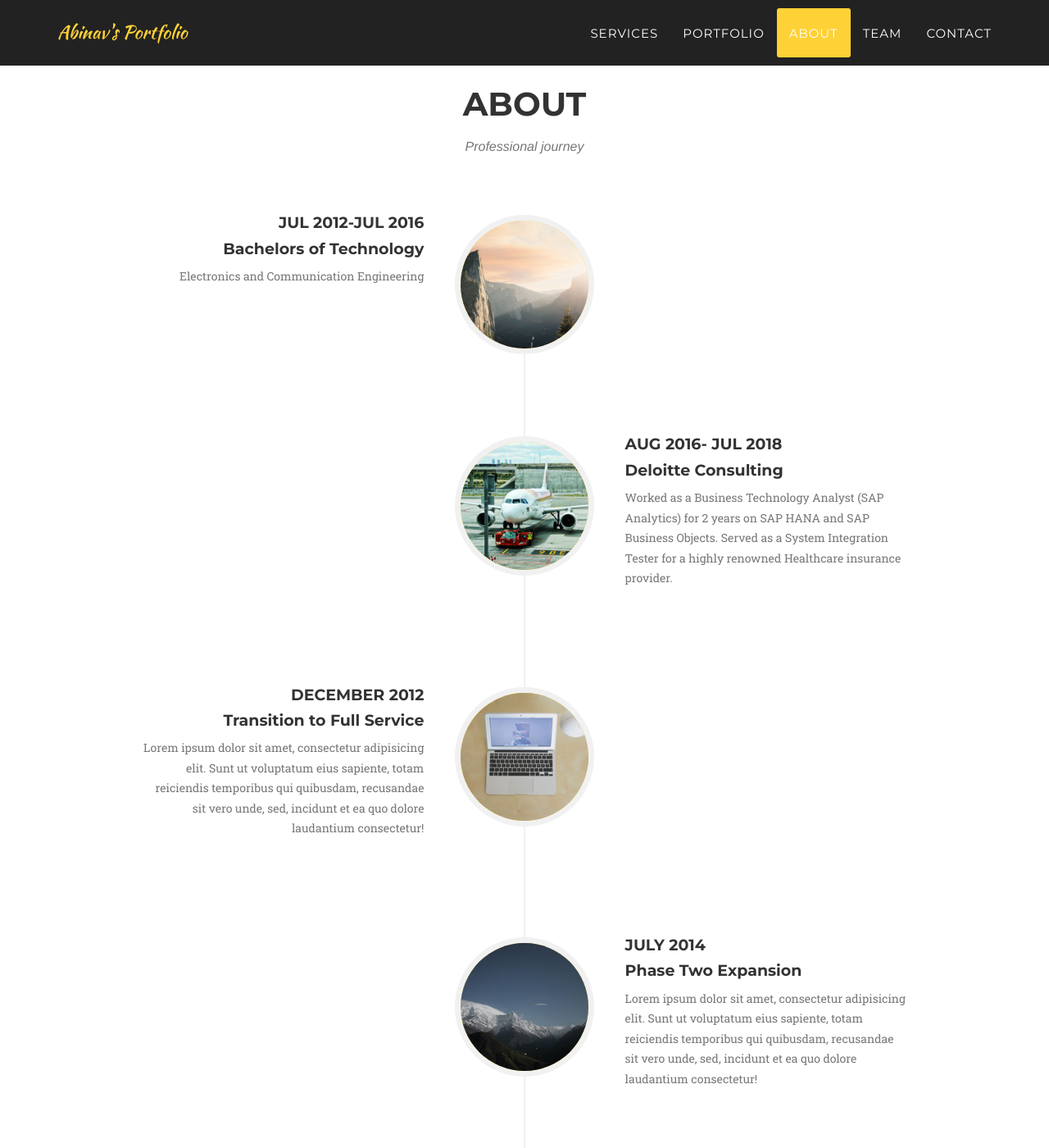
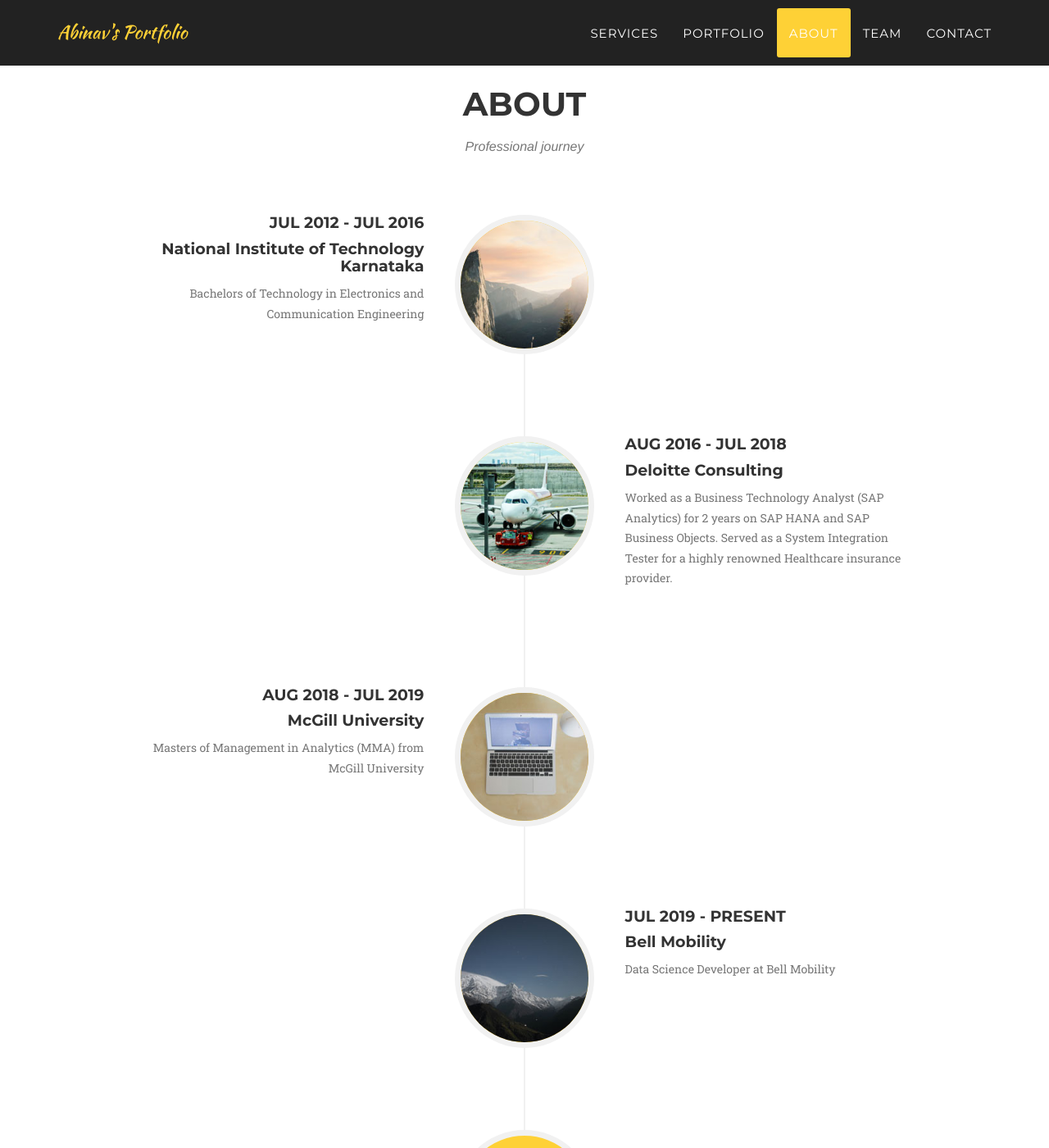
Before and after one commit to abinavrameshs/abinavrameshs.github.io, a Jekyll site: the page built from index.html, in a window 1280 px wide and 1400 px high, scrolled down 2751 px. Shown: the whole window at 82% size. Built offline with Jekyll 4.4.1, drawn with Linux system fonts in a browser that asks for light colours; some web fonts are replaced; some of the changed text lies outside the part shown.

Commit message:
about complete

```diff
--- a/_includes/about.html
+++ b/_includes/about.html
@@ -16,12 +16,12 @@
                             </div>
                             <div class="timeline-panel">
                                 <div class="timeline-heading">
-                                    <h4>Jul 2012-Jul 2016</h4>
-                                    <h4 class="subheading">Bachelors of Technology</h4>
+                                    <h4>Jul 2012 - Jul 2016</h4>
+                                    <h4 class="subheading">National Institute of Technology Karnataka</h4>
                                 </div>
                                 <div class="timeline-body">
                                     <p class="text-muted">
-                                        Electronics and Communication Engineering
+                                        Bachelors of Technology in Electronics and Communication Engineering
                                     </p>
                                 </div>
                             </div>
@@ -32,7 +32,7 @@
                             </div>
                             <div class="timeline-panel">
                                 <div class="timeline-heading">
-                                    <h4>Aug 2016- Jul 2018</h4>
+                                    <h4>Aug 2016 - Jul 2018</h4>
                                     <h4 class="subheading">Deloitte Consulting</h4>
 
                                 </div>
@@ -49,11 +49,11 @@
                             </div>
                             <div class="timeline-panel">
                                 <div class="timeline-heading">
-                                    <h4>December 2012</h4>
-                                    <h4 class="subheading">Transition to Full Service</h4>
+                                    <h4>Aug 2018 - Jul 2019</h4>
+                                    <h4 class="subheading">McGill University</h4>
                                 </div>
                                 <div class="timeline-body">
-                                    <p class="text-muted">Lorem ipsum dolor sit amet, consectetur adipisicing elit. Sunt ut voluptatum eius sapiente, totam reiciendis temporibus qui quibusdam, recusandae sit vero unde, sed, incidunt et ea quo dolore laudantium consectetur!</p>
+                                    <p class="text-muted">Masters of Management in Analytics (MMA) from McGill University</p>
                                 </div>
                             </div>
                         </li>
@@ -63,19 +63,19 @@
                             </div>
                             <div class="timeline-panel">
                                 <div class="timeline-heading">
-                                    <h4>July 2014</h4>
-                                    <h4 class="subheading">Phase Two Expansion</h4>
+                                    <h4>Jul 2019 - Present</h4>
+                                    <h4 class="subheading">Bell Mobility</h4>
                                 </div>
                                 <div class="timeline-body">
-                                    <p class="text-muted">Lorem ipsum dolor sit amet, consectetur adipisicing elit. Sunt ut voluptatum eius sapiente, totam reiciendis temporibus qui quibusdam, recusandae sit vero unde, sed, incidunt et ea quo dolore laudantium consectetur!</p>
+                                    <p class="text-muted">Data Science Developer at Bell Mobility</p>
                                 </div>
                             </div>
                         </li>
                         <li class="timeline-inverted">
                             <div class="timeline-image">
-                                <h4>Be Part
-                                    <br>Of Our
-                                    <br>Story!</h4>
+                                <h4>Story
+                                    <br>So Far
+                                    <br>Stay Tuned!</h4>
                             </div>
                         </li>
                     </ul>
```
